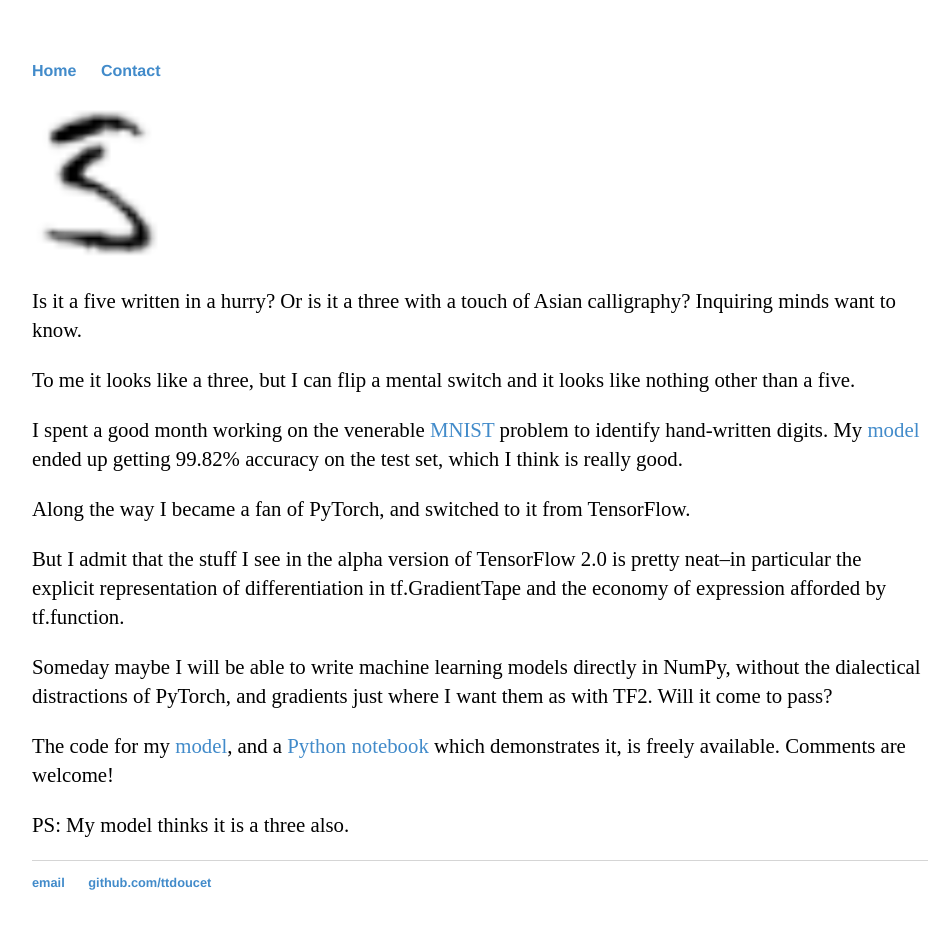
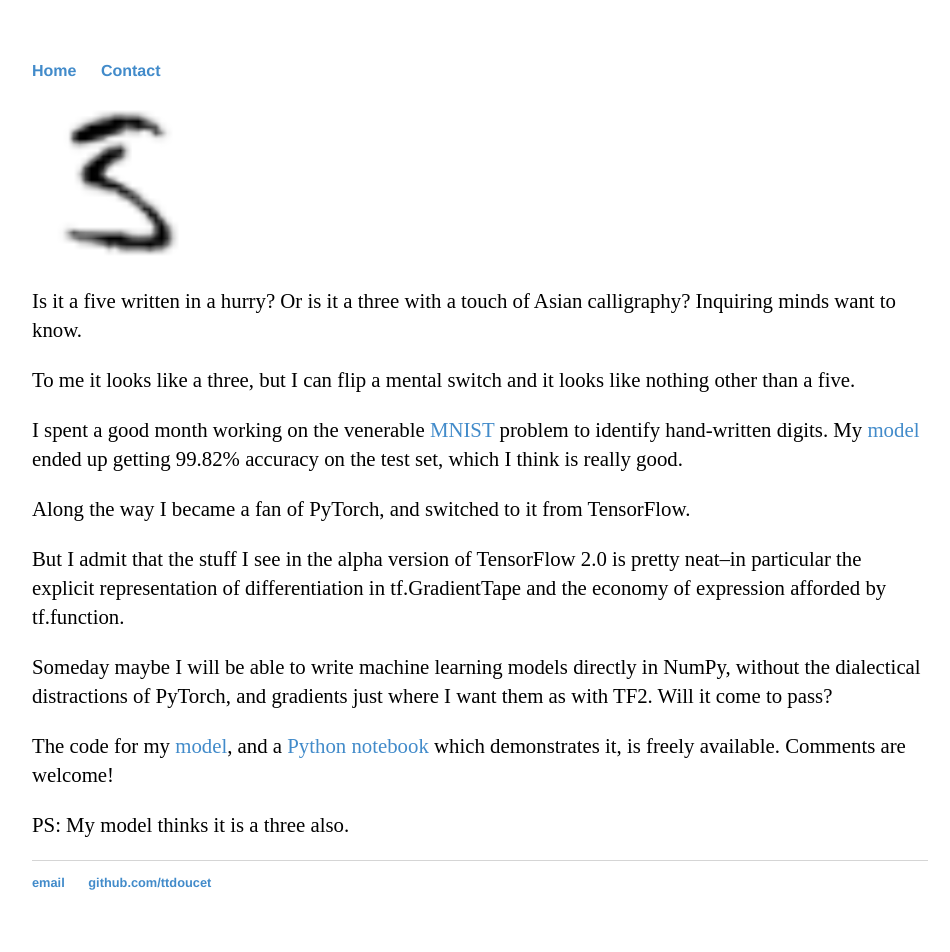
Before and after one commit to ttdoucet/ttdoucet.github.io, a Jekyll site: the page built from mnist/index.md, in a window 1280 px wide. Shown: the whole page, without its empty margins (160-1110 px from the left). Built offline with Jekyll 4.4.1, drawn with Linux system fonts in a browser that asks for light colours.

Commit message:
Minor spacing.

```diff
--- a/mnist/index.md
+++ b/mnist/index.md
@@ -3,7 +3,7 @@ layout: default
 title: MNIST
 ---
 
-<img src="docs/mnist.png" border="0" />
+<img src="docs/mnist.png" border="0" style="margin-left:1em;" />
 
 Is it a five written in a hurry?  Or is it a three with a touch of Asian calligraphy?
 Inquiring minds want to know.
```
